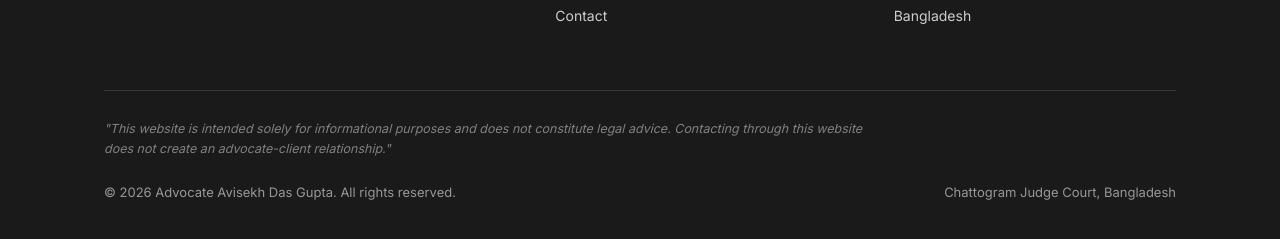
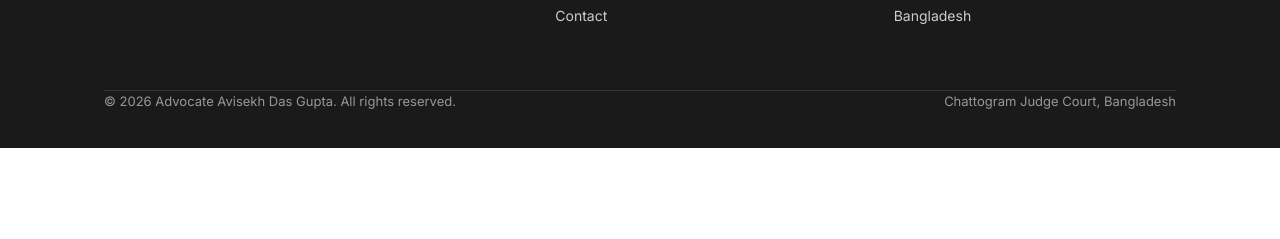
Before and after one commit to Showrovghoshroy/adv-avisekh-, a plain HTML site: page index.html in a window 1280 px wide. Shown: the part 6750-6989 px from the top of the page. After the commit the page ends 6898 px from the top, so only its background shows below. Drawn offline with nearby package versions, Linux system fonts and the light colour scheme.

Commit message:
Update index.html

```diff
--- a/index.html
+++ b/index.html
@@ -835,7 +835,6 @@ footer ul a:hover{padding-left:4px}
         </ul>
       </div>
     </div>
-    <p class="disclaimer">"This website is intended solely for informational purposes and does not constitute legal advice. Contacting through this website does not create an advocate-client relationship."</p>
     <div class="copyright">
       <span>© 2026 Advocate Avisekh Das Gupta. All rights reserved.</span>
       <span>Chattogram Judge Court, Bangladesh</span>
```
